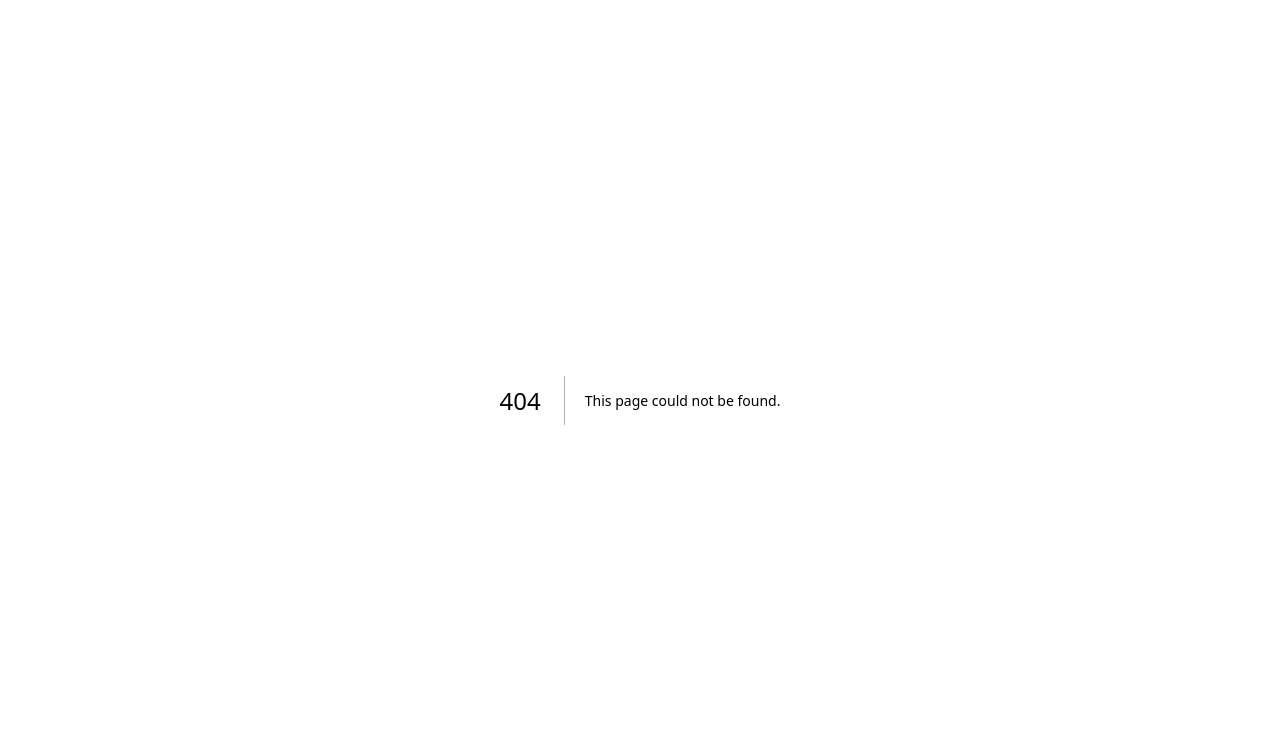
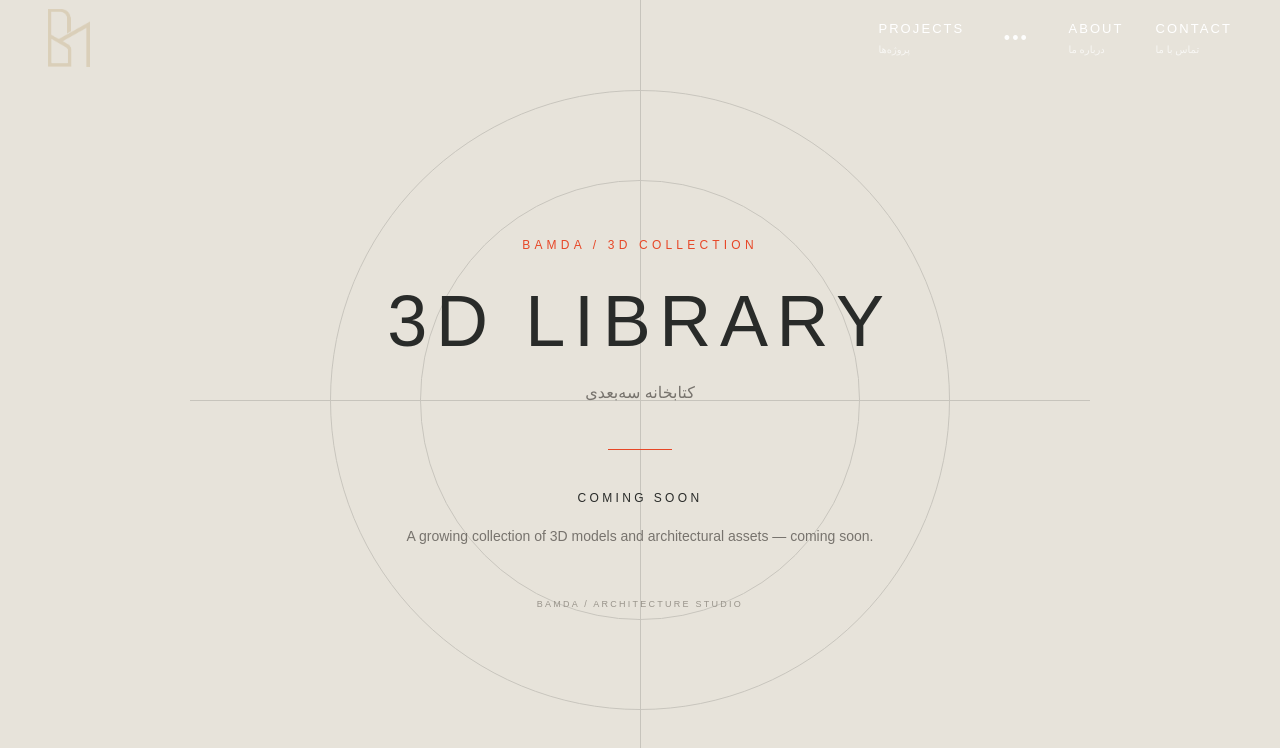
Before and after one commit to baranmasoumi2000-coder/bamda, a Next.js app: page /architectural-library/3d in a window 1280 px wide. Before the commit this address had no page. Shown: the top 748 px of the page. Built offline with nearby package versions, Linux system fonts and the light colour scheme.

Commit message:
Add coming soon pages for library and journal

```diff
--- /dev/null
+++ b/app/architectural-library/3d/page.tsx
@@ -0,0 +1,12 @@
+import ComingSoon from "@/components/ComingSoon";
+
+export default function ThreeDLibraryPage() {
+  return (
+    <ComingSoon
+      eyebrow="BAMDA / 3D COLLECTION"
+      title="3D LIBRARY"
+      persianTitle="کتابخانه سه‌بعدی"
+      subtitle="A growing collection of 3D models and architectural assets — coming soon."
+    />
+  );
+}
```
